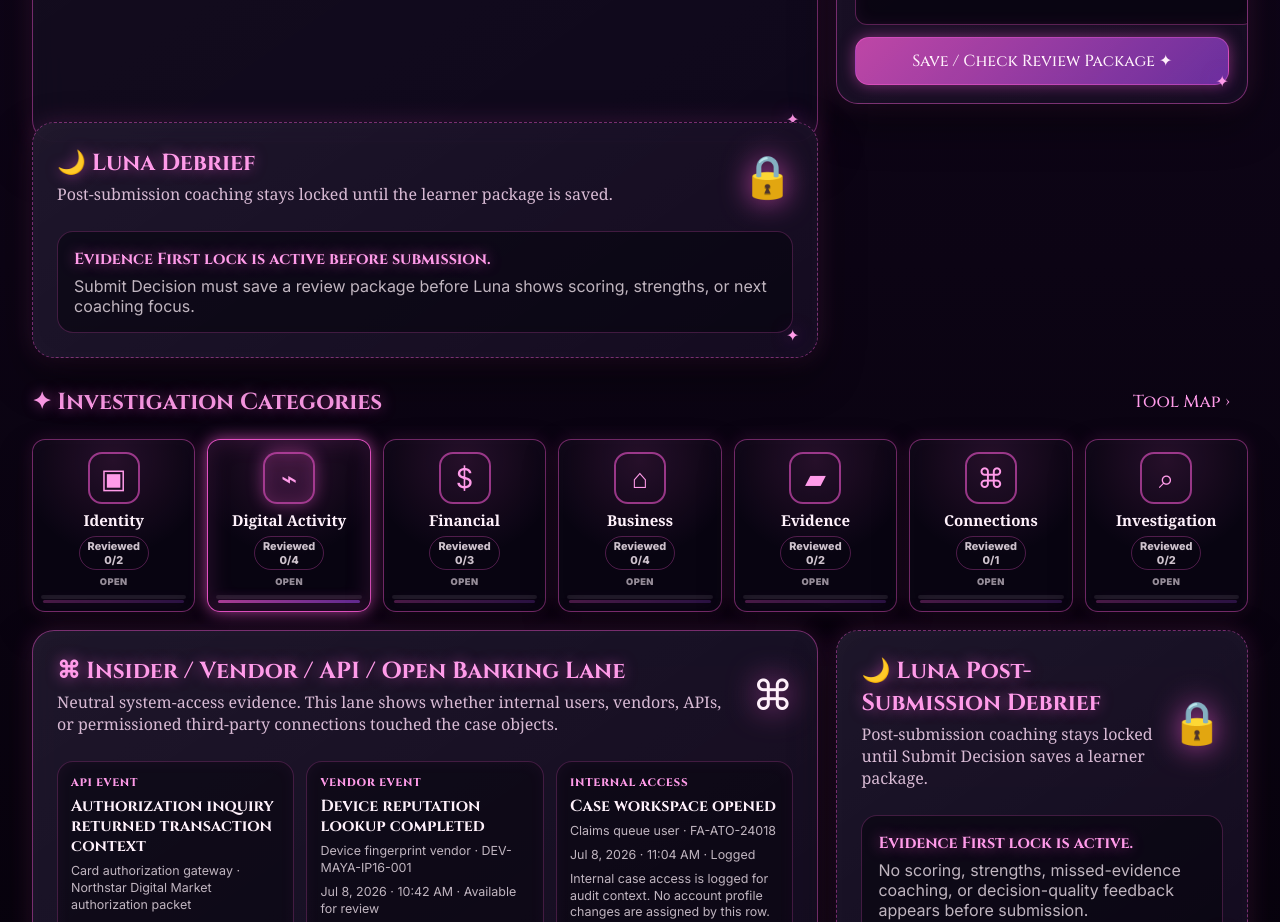
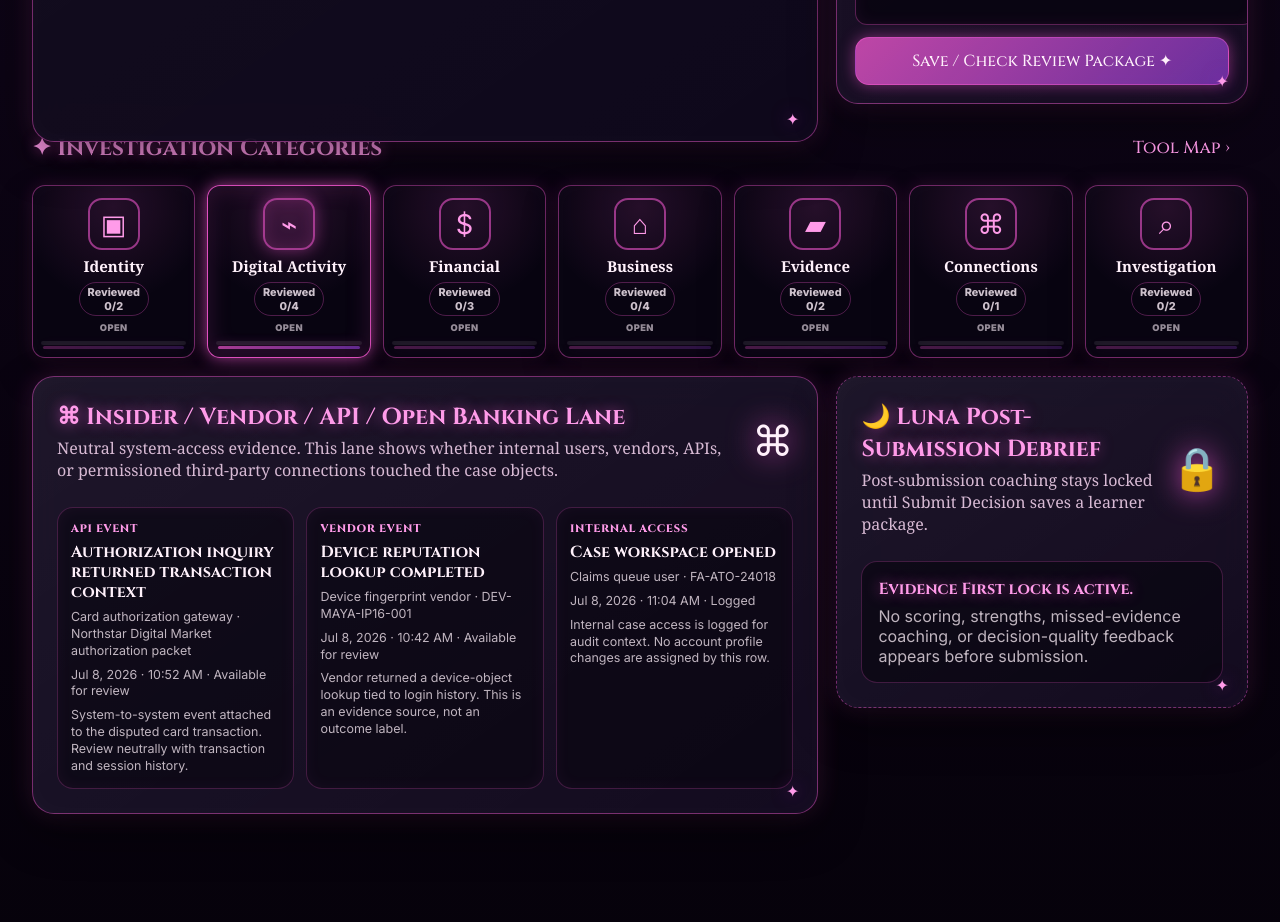
Before and after one commit to iamre2024-debug/fraud-Academy-v1, a React (Vite) app: page / in a window 1280 px wide. Shown: the part 2360-3282 px from the top of the page. Built offline with nearby package versions, Linux system fonts and the light colour scheme.

Commit message:
Remove duplicate Luna panel from workspace

```diff
--- a/src/VisualWorkspace.jsx
+++ b/src/VisualWorkspace.jsx
@@ -350,6 +350,7 @@ export default function VisualWorkspace({ activeCaseId, cases = enrichTrainingCa
     });
 
     setPackagesByCase((current) => ({ ...current, [activeCase.id]: [reviewPackage, ...(current[activeCase.id] ?? [])] }));
+    window.dispatchEvent(new CustomEvent('fraud-academy:package-saved', { detail: { caseId: activeCase.id, packageId: reviewPackage.id } }));
     markReviewed('Submit Decision');
     saveNote('Submit Decision: learner review package saved. Post-submission Luna debrief can now read the saved package state.', 'Decision package');
   }
@@ -431,11 +432,6 @@ export default function VisualWorkspace({ activeCaseId, cases = enrichTrainingCa
           </form>
         </section>
 
-        <section className="ornate-card luna-visual-panel locked">
-          <div className="card-title-row"><div><h2>🌙 Luna Debrief</h2><p>{reviewPackages.length ? 'Saved package exists. Post-submission coaching can read the learner package.' : 'Post-submission coaching stays locked until the learner package is saved.'}</p></div><span>{reviewPackages.length ? '✨' : '🔒'}</span></div>
-          <div className="luna-locked-state"><strong>Evidence First lock is active before submission.</strong><p>Submit Decision must save a review package before Luna shows scoring, strengths, or next coaching focus.</p></div>
-        </section>
-
         <section className="bottom-investigation-grid">
           <div className="ornate-card tray-card"><div className="card-title-row"><div><h2>▰ Investigation Tray</h2><p>Pinned Evidence & Key Identifiers</p></div><span>🦋</span></div><div className="tray-list">{tray.map((item) => <div key={item}><span>▯</span><strong>Pinned</strong><em>{item}</em><button type="button" onClick={() => pin(item)}>📌</button></div>)}</div><button type="button" className="add-evidence" onClick={() => openTool('Evidence Center')}>✦ Open Evidence Center ›</button></div>
           <div className="ornate-card notebook-card"><div className="card-title-row"><div><h2>📖 Investigation Notebook</h2><p>Saved notes stay with the active case</p></div><span>🐈‍⬛</span></div><form className="notebook-compose" onSubmit={submitNote}><textarea value={noteDraft} onChange={(event) => setNoteDraft(event.target.value)} placeholder="Type an investigation note..."/><button type="submit">Save Note</button></form><details className="case-report-packet-panel" open={reportPackets.length > 0}><summary>Case Report packets · {reportPackets.length} saved</summary><div>{reportPackets.slice(0, 8).map((item) => <p key={item.id}><strong>{item.section}</strong> · {item.recordId} · {item.title}</p>)}{!reportPackets.length && <p>No structured packets saved yet. Use an expanded record to save one.</p>}</div></details><div className="notebook-list">{(notes.length ? notes : ['No manual note saved yet.']).map((item, index) => <button type="button" key={`${item}-${index}`}><span>✎</span><p>{item}</p><em>›</em></button>)}</div></div>
```
